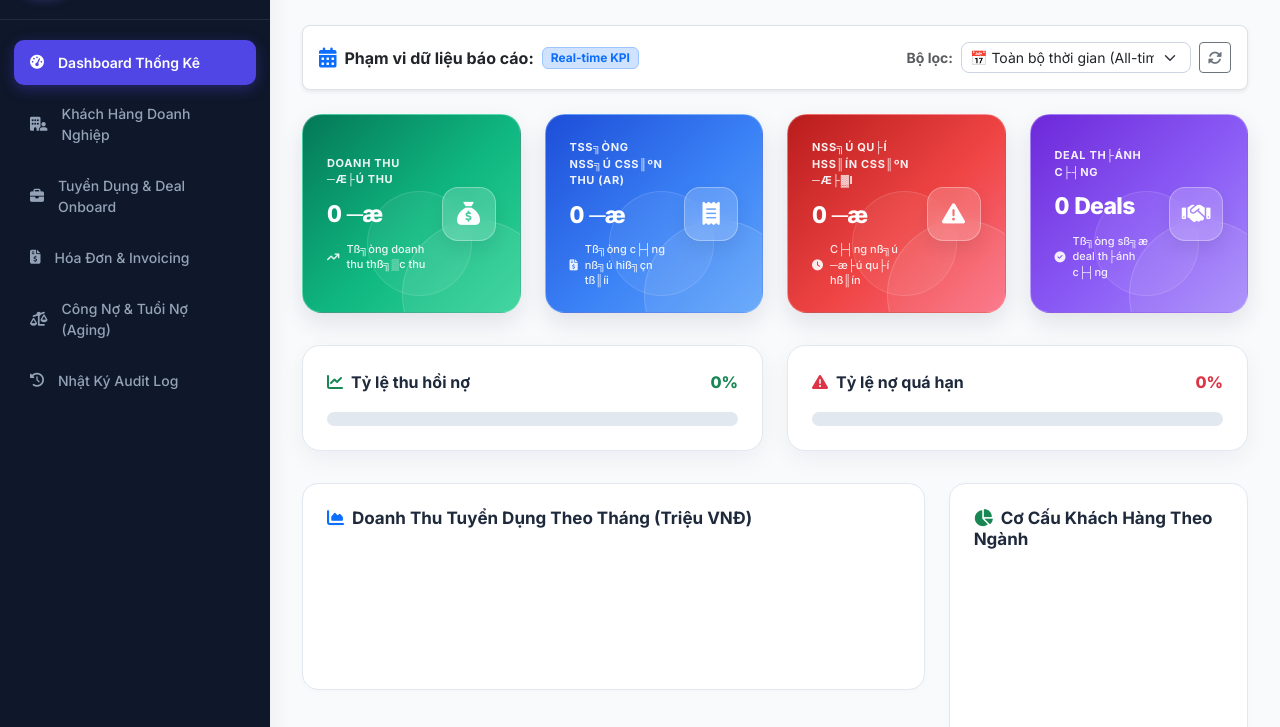
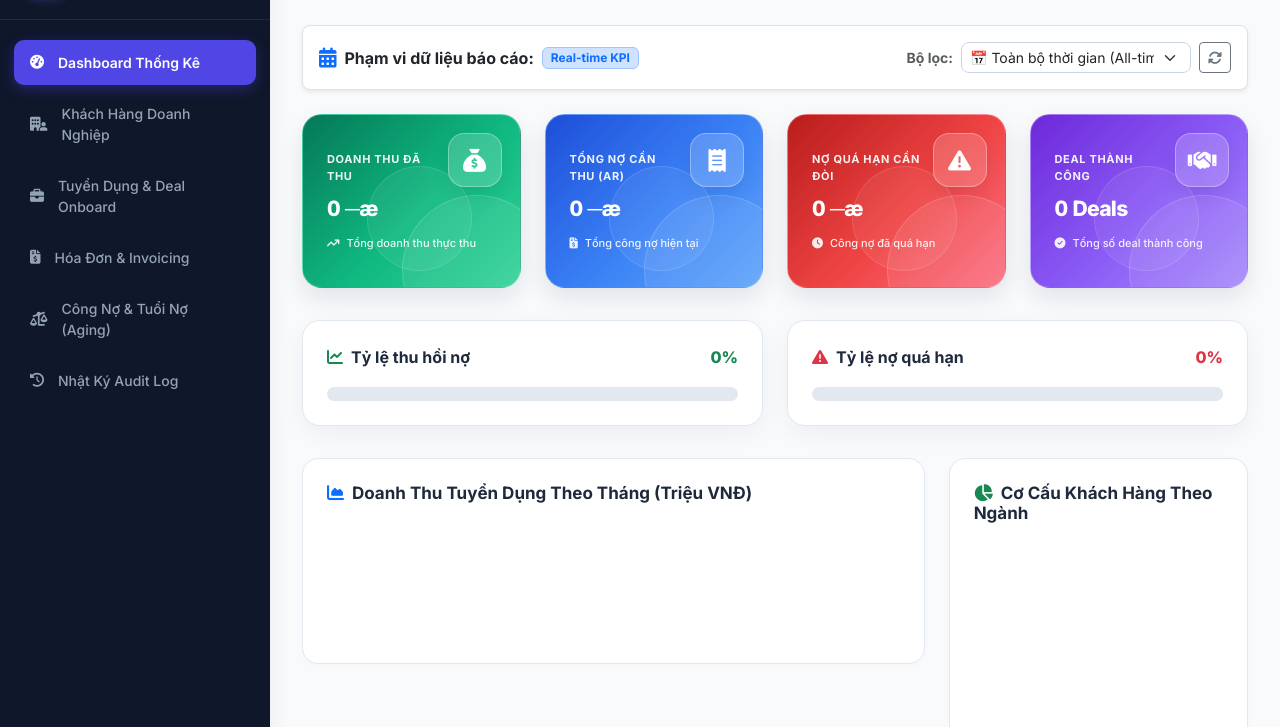
Before and after one commit to nguyenhuuphuc22012005-rgb/QLDA_NHOM10_GODDY_, a plain HTML site: page public/index.html in a window 1280 px wide. Shown: the part 73-800 px from the top of the page. Drawn offline with nearby package versions, Linux system fonts and the light colour scheme; no server answers; a script that the page names is missing.

Commit message:
fix(frontend): correct Vietnamese KPI text and card layout

```diff
--- a/public/css/style.css
+++ b/public/css/style.css
@@ -1322,3 +1322,47 @@ body {
 @media (prefers-reduced-motion: reduce) {
     .debt-progress-fill { transition: none; }
 }
+/* TASK-146: KPI value layout fix */
+.dashboard-kpi-row .metric-card.kpi-card .metric-value {
+    font-size: clamp(18px, 1.65vw, 26px);
+    overflow-wrap: normal;
+    word-break: normal;
+    white-space: nowrap;
+}
+
+.dashboard-kpi-row .metric-card.kpi-card {
+    gap: 8px;
+}
+
+@media (max-width: 420px) {
+    .dashboard-kpi-row .metric-card.kpi-card .metric-value {
+        font-size: 18px;
+    }
+}
+
+/* TASK-146: Prevent KPI amounts overlapping icons */
+.dashboard-kpi-row .metric-card.kpi-card {
+    flex-wrap: wrap;
+}
+
+.dashboard-kpi-row .metric-card.kpi-card .kpi-card-content {
+    flex: 1 1 100%;
+    min-width: 0;
+}
+
+.dashboard-kpi-row .metric-card.kpi-card .metric-value {
+    font-size: clamp(18px, 1.65vw, 26px);
+    white-space: normal;
+    overflow-wrap: anywhere;
+    padding-right: 0;
+}
+
+.dashboard-kpi-row .metric-card.kpi-card .metric-icon-box.kpi-icon {
+    position: absolute;
+    right: 18px;
+    top: 18px;
+}
+
+.dashboard-kpi-row .metric-card.kpi-card .metric-title {
+    padding-right: 60px;
+}
--- a/public/index.html
+++ b/public/index.html
@@ -203,9 +203,9 @@
           <div class="col-md-6 col-xl-3">
             <div class="metric-card kpi-card kpi-card--revenue">
               <div class="kpi-card-content">
-                <div class="metric-title">Doanh thu ─æ├ú thu</div>
+                <div class="metric-title">Doanh thu đã thu</div>
                 <div class="metric-value" id="valTotalRevenue">0 ─æ</div>
-                <div class="kpi-card-caption"><i class="fa-solid fa-arrow-trend-up"></i><span>Tß╗òng doanh thu thß╗▒c thu</span></div>
+                <div class="kpi-card-caption"><i class="fa-solid fa-arrow-trend-up"></i><span>Tổng doanh thu thực thu</span></div>
               </div>
               <div class="metric-icon-box kpi-icon"><i class="fa-solid fa-sack-dollar"></i></div>
               <div class="kpi-decoration"></div>
@@ -214,9 +214,9 @@
           <div class="col-md-6 col-xl-3">
             <div class="metric-card kpi-card kpi-card--receivables">
               <div class="kpi-card-content">
-                <div class="metric-title">Tß╗òng nß╗ú cß║ºn thu (AR)</div>
+                <div class="metric-title">Tổng nợ cần thu (AR)</div>
                 <div class="metric-value" id="valTotalAR">0 ─æ</div>
-                <div class="kpi-card-caption"><i class="fa-solid fa-file-invoice-dollar"></i><span>Tß╗òng c├┤ng nß╗ú hiß╗çn tß║íi</span></div>
+                <div class="kpi-card-caption"><i class="fa-solid fa-file-invoice-dollar"></i><span>Tổng công nợ hiện tại</span></div>
               </div>
               <div class="metric-icon-box kpi-icon"><i class="fa-solid fa-receipt"></i></div>
               <div class="kpi-decoration"></div>
@@ -225,9 +225,9 @@
           <div class="col-md-6 col-xl-3">
             <div class="metric-card kpi-card kpi-card--overdue">
               <div class="kpi-card-content">
-                <div class="metric-title">Nß╗ú qu├í hß║ín cß║ºn ─æ├▓i</div>
+                <div class="metric-title">Nợ quá hạn cần đòi</div>
                 <div class="metric-value" id="valOverdueAR">0 ─æ</div>
-                <div class="kpi-card-caption"><i class="fa-solid fa-clock"></i><span>C├┤ng nß╗ú ─æ├ú qu├í hß║ín</span></div>
+                <div class="kpi-card-caption"><i class="fa-solid fa-clock"></i><span>Công nợ đã quá hạn</span></div>
               </div>
               <div class="metric-icon-box kpi-icon"><i class="fa-solid fa-triangle-exclamation"></i></div>
               <div class="kpi-decoration"></div>
@@ -236,9 +236,9 @@
           <div class="col-md-6 col-xl-3">
             <div class="metric-card kpi-card kpi-card--placements">
               <div class="kpi-card-content">
-                <div class="metric-title">Deal th├ánh c├┤ng</div>
+                <div class="metric-title">Deal thành công</div>
                 <div class="metric-value" id="valPlacementCount">0 Deals</div>
-                <div class="kpi-card-caption"><i class="fa-solid fa-circle-check"></i><span>Tß╗òng sß╗æ deal th├ánh c├┤ng</span></div>
+                <div class="kpi-card-caption"><i class="fa-solid fa-circle-check"></i><span>Tổng số deal thành công</span></div>
               </div>
               <div class="metric-icon-box kpi-icon"><i class="fa-solid fa-handshake"></i></div>
               <div class="kpi-decoration"></div>
```
